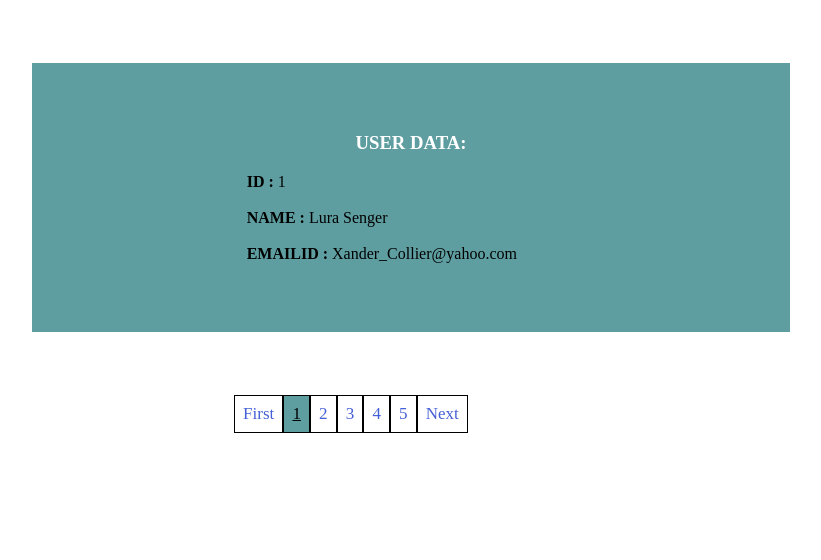
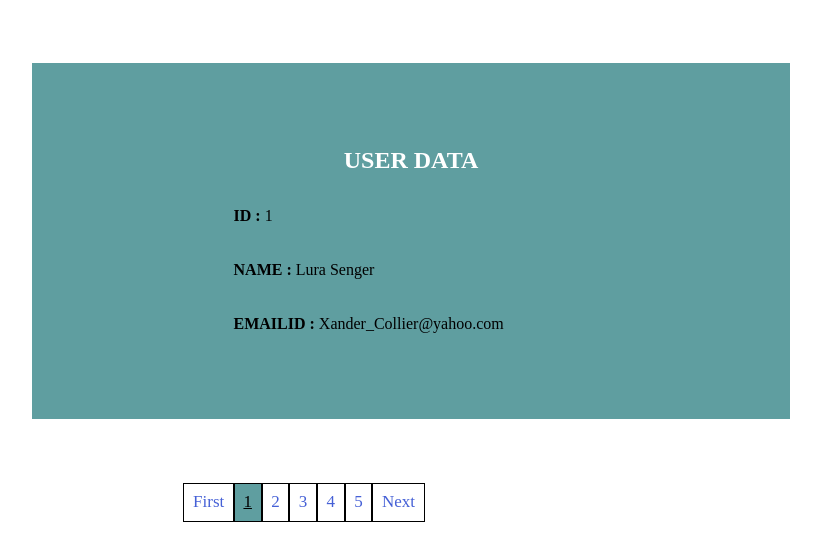
Before and after one commit to inavis/pagination-js, a plain HTML site: page index.html in a window 1280 px wide. Shown: the whole page, without its empty margins (229-1050 px from the left). Drawn offline with Linux system fonts and the light colour scheme; no server answers.

Commit message:
Add files via upload

```diff
--- a/script.js
+++ b/script.js
@@ -33,14 +33,14 @@ div.setAttribute("id","display");
 document.body.appendChild(div);
 div.innerHTML=`
 <div>
-    <div id="head"><h3>USER DATA: </h3> </div>
+    <div id="head"><h2>USER DATA </h2> </div>
 
     <div class="data"><b>ID :</b>   ${sample.id} </div>
-    <br>
+    <br><br>
     <div class="data"><b>NAME :</b>   ${sample.name} </div>
-    <br>
+    <br><br>
     <div class="data"><b>EMAILID :</b>   ${sample.email}  </div>
-    <br>
+    <br><br>
 </div>
 `
 
@@ -341,14 +341,14 @@ function display(currentdata,currentpage){
     console.log(currentpage,currentdata);
     div.innerHTML=`
     <div>
-        <div id="head"><h3>USER DATA: </h3> </div>
-
+        <div id="head"><h2>USER DATA </h2> </div>
+        <br><br>
         <div class="data"><b>ID :</b>    ${data[currentpage-1].id} </div>
-        <br>
+        <br><br>
         <div class="data"><b>NAME :</b>    ${data[currentpage-1].name} </div>
-        <br>
+        <br><br>
         <div class="data"><b>EMAILID :</b>    ${data[currentpage-1].email} </div>
-        <br>
+        <br><br>
     </div>
     `
     if(currentpage==document.getElementById("item5").innerHTML){
--- a/style.css
+++ b/style.css
@@ -19,7 +19,7 @@
 }
 
 .container{
-    margin-left: 36%;
+    margin-left: 32%;
     margin-top: 5%;
 }
 #display{
@@ -33,9 +33,11 @@
 }
 #head{
     text-align: center;
+    padding: 2%;
 }
 .data{
-    margin-left: 25%;
+    margin-left: 23%;
     color: black;
     margin-right: 25%;
+    word-break: break-all;
 }
```
